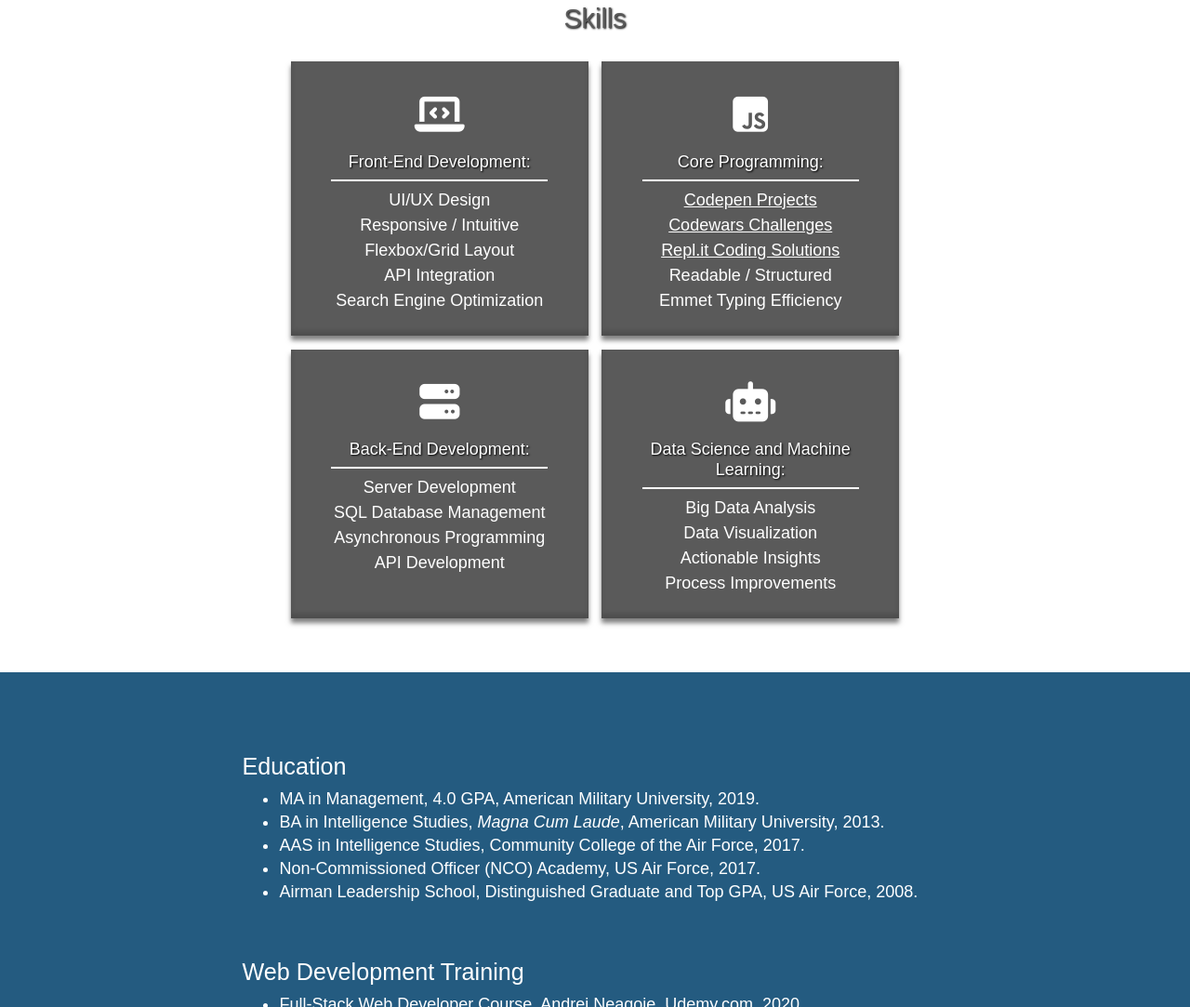
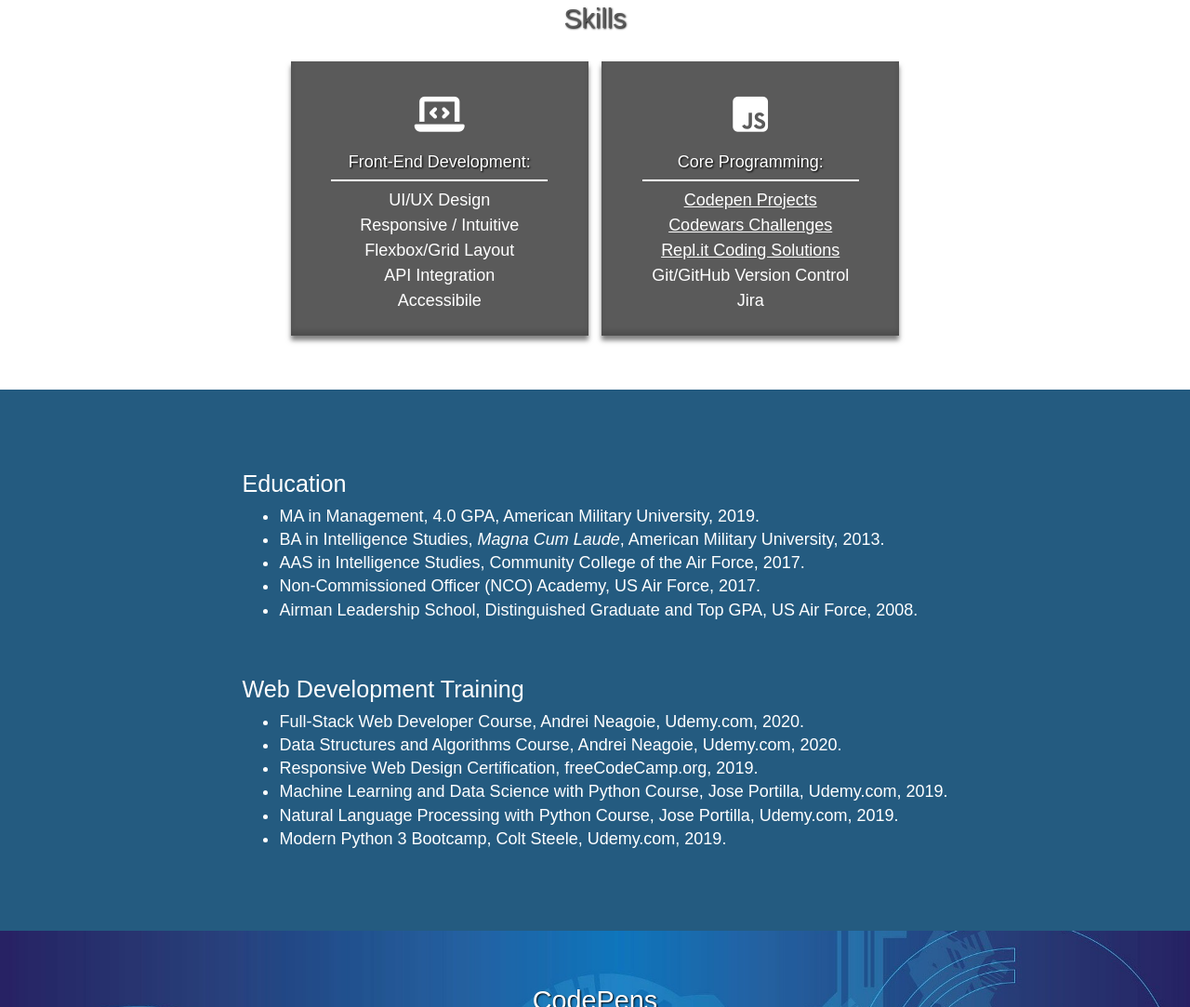
Before and after one commit to Cambro320/Cambro320.github.io, a plain HTML site: page index.html in a window 1280 px wide. Shown: the part 5656-6739 px from the top of the page at 93% size. Drawn offline with nearby package versions, Linux system fonts and the light colour scheme; a web font is replaced by a local one.

Commit message:
updated skills section

```diff
--- a/index.html
+++ b/index.html
@@ -289,7 +289,7 @@
             <li>Responsive / Intuitive</li>
             <li>Flexbox/Grid Layout</li>
             <li>API Integration</li>
-            <li>Search Engine Optimization</li>
+            <li>Accessibile</li>
           </ul>
         </div>
 
@@ -301,32 +301,8 @@
             <li><a href="https://codepen.io/JorySmith" target="_blank">Codepen Projects</a></li>
             <li><a href="https://www.codewars.com/users/JoryIanSmith" target="_blank">Codewars Challenges</a></li>
             <li><a href="https://repl.it/@JorySmith" target="_blank">Repl.it Coding Solutions</a></li>
-            <li>Readable / Structured</li>
-            <li>Emmet Typing Efficiency</li>
-          </ul>
-        </div>
-
-        <div class="core-skill" data-aos="fade-up" data-aos-duration="500">
-          <i class="fas fa-server"></i>
-          <h5>Back-End Development:</h5>
-          <hr>
-          <ul class="ul-skills">
-            <li>Server Development</li>
-            <li>SQL Database Management</li>
-            <li>Asynchronous Programming</li>
-            <li>API Development</li>
-          </ul>
-        </div>
-
-        <div class="core-skill" data-aos="fade-up" data-aos-duration="500">
-          <i class="fas fa-robot"></i>
-          <h5>Data Science and Machine Learning:</h5>
-          <hr>
-          <ul class="ul-skills">
-            <li>Big Data Analysis</li>
-            <li>Data Visualization</li>
-            <li>Actionable Insights</li>
-            <li>Process Improvements</li>
+            <li>Git/GitHub Version Control</li>
+            <li>Jira</li>
           </ul>
         </div>
 
```
